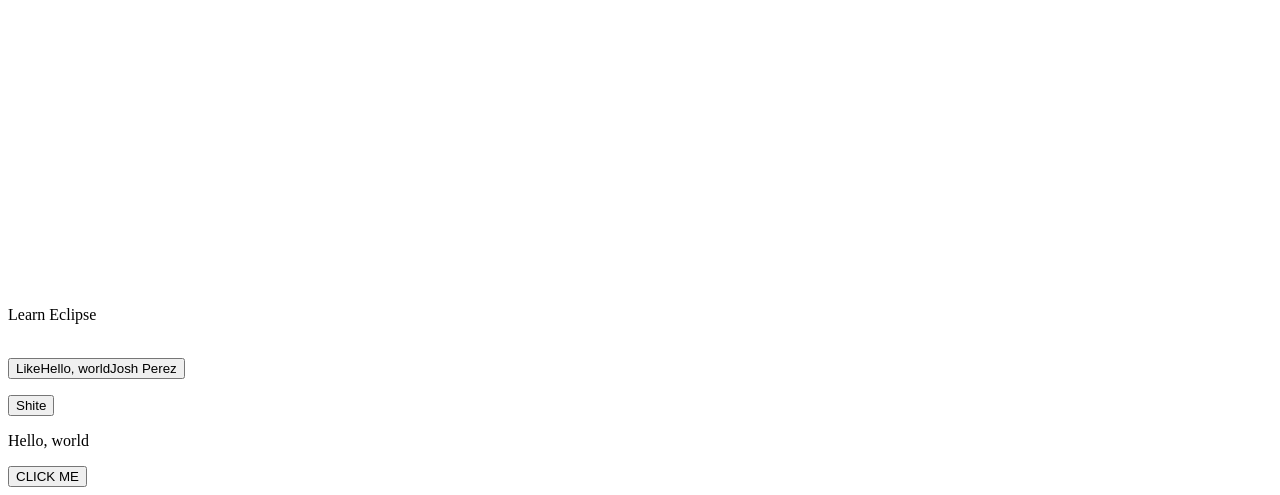
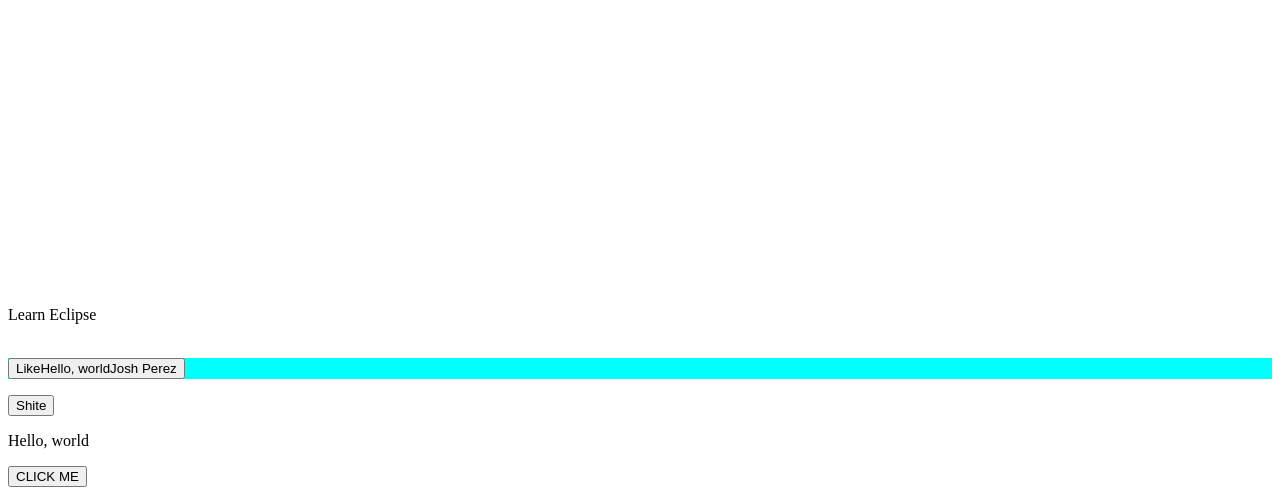
Before and after one commit to Dig-Dug/soundG, a plain HTML site: page index.html in a window 1280 px wide. Shown: the part 836-1331 px from the top of the page. Drawn offline with nearby package versions, Linux system fonts and the light colour scheme.

Commit message:
Update styles.css

```diff
--- a/css/styles.css
+++ b/css/styles.css
@@ -1,3 +1,27 @@
 figure {
     margin: 0;
 }
+.d{
+    text-decoration: dashed;
+}
+#like_button_container{
+    background-color: aqua;
+}
+
+.wrop{
+    display: grid;
+    grid-template-columns: repeat(3, 1fr);
+    grid-auto-rows: 200px;
+    height: 123px;
+}
+#what{
+    height: 395px;
+}
+.wrapper {
+    position: relative;
+    display: grid;
+    grid-template-columns: repeat(3, 1fr);
+    grid-auto-rows: 200px;
+    height: 123px;
+    width: 1215px;
+  }
```
